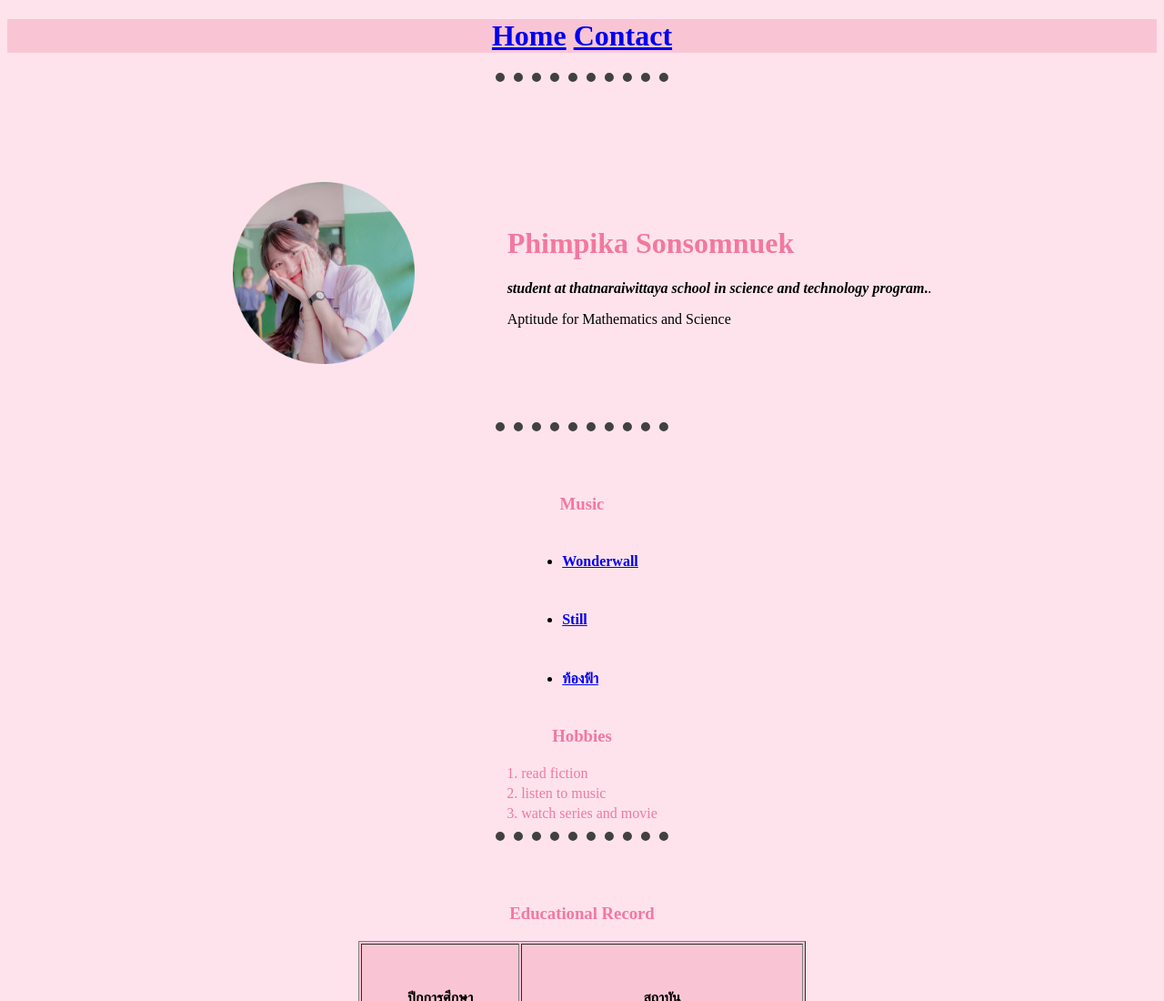
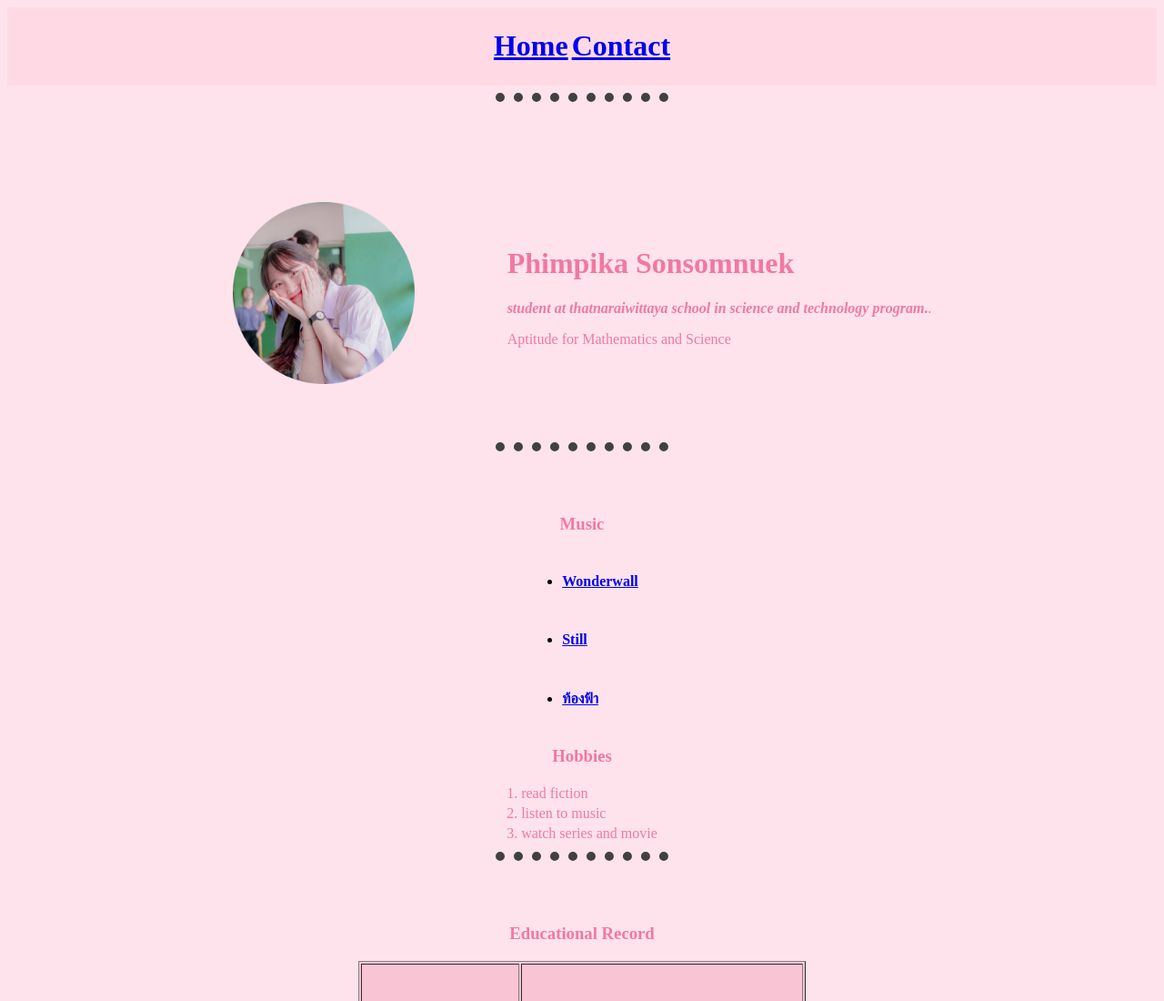
Before and after one commit to phimpika21/cv, a plain HTML site: page index.html in a window 1280 px wide. Shown: the top 1100 px of the page at 91% size. Drawn offline with Linux system fonts and the light colour scheme.

Commit message:
v6
23/12/64

```diff
--- a/index.html
+++ b/index.html
@@ -9,12 +9,13 @@
 </head>
 <body>
 <div align="center" class="class">
-    <center>
-        <h1>
-            <a href="index.html" target="">Home</a>
-            <a href="contact.html" target="">Contact</a>
-        </h1>
-    </center>
+    <table>
+        <tr>
+            <td><h1><a href="index.html" target="">Home</a></h1></td>
+            <td><h1><a href="contact.html" target="">Contact</a></h1></td>
+        </tr>
+    </table>
+
 </div>
 <hr>
 <table cellpadding="50px" align="center">
--- a/style.css
+++ b/style.css
@@ -1,5 +1,5 @@
 body{
-  background-color: #FEE3EC
+  background-color: #FEE3EC;
 
 }
 #v1{
@@ -7,7 +7,7 @@ body{
 }
 
 .class{
-  background-color: #F9C5D5;
+  background-color: #ffdae5;
 }
 
 hr{
@@ -25,10 +25,14 @@ img{
 
 h1{
 
-  color: #F2789F
+  color: #F2789F;
 }
 
 h3{
 
-  color: #F2789F
+  color: #F2789F;
 }
+
+p{
+  color: #F2789F;
+}
```
Lines whose indentation alone changed are shown as unchanged.
